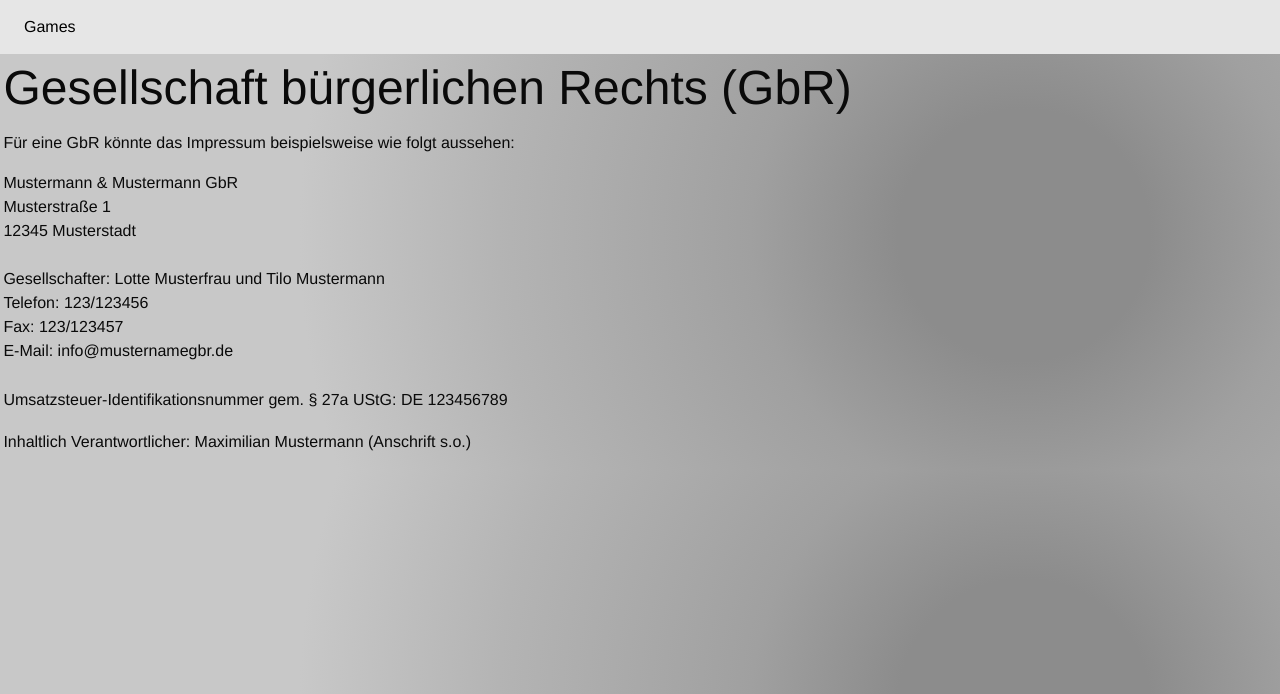
After one commit to Shizzo91/my_web_pages, a PHP site: template templates/impressum.twig in a window 1280 px wide. The commit adds this page. Shown: the top 694 px of the page. Run offline with PHP 8.4, Linux system fonts and the light colour scheme; the template is opened without the code that fills it, so the values that code supplies are empty; some libraries are stand-ins or nearby versions.

Commit message:
adding impressum.twig

```diff
--- a/index.php
+++ b/index.php
@@ -131,6 +131,12 @@
             "sidebar" => $sideBar,
         ]);
     });
+    $router->get('/impressum', function() use($sideBar) {
+        echo Render::render("impressum", [
+            "title" => "Impressum",
+            "sidebar" => $sideBar,
+        ]);
+    });
 
 
 
--- /dev/null
+++ b/templates/impressum.twig
@@ -0,0 +1,23 @@
+{% extends "main.twig" %}
+
+{% block main %}
+    <div class="main-page">
+        <h1>Gesellschaft bürgerlichen Rechts (GbR)</h1>
+        <p>Für eine GbR könnte das Impressum beispielsweise wie folgt aussehen:</p>
+        <div class="Impressum-address-wrapper">
+            <div>Mustermann & Mustermann GbR</div>
+            <div>Musterstraße 1</div>
+            <div>12345 Musterstadt</div>
+        </div>
+        <br>
+        <div class="Impressum-address-wrapper">
+            <div>Gesellschafter: Lotte Musterfrau und Tilo Mustermann</div>
+            <div>Telefon: 123/123456</div>
+            <div>Fax: 123/123457</div>
+            <div>E-Mail: info@musternamegbr.de</div>
+        </div>
+        <br>
+        <p>Umsatzsteuer-Identifikationsnummer gem. § 27a UStG: DE 123456789</p>
+        <p>Inhaltlich Verantwortlicher: Maximilian Mustermann (Anschrift s.o.)</p>
+    </div>
+{% endblock %}
```
